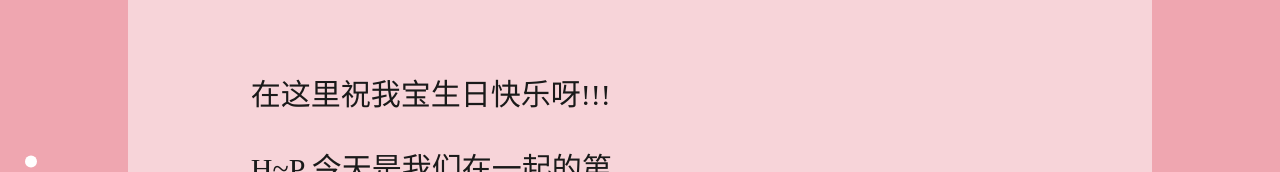
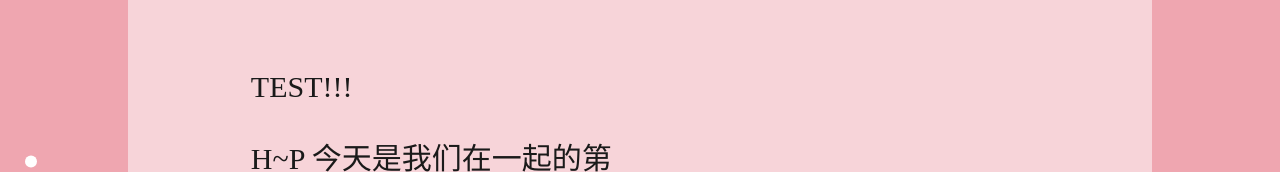
Before and after one commit to Ccwp7/jswork, a website: page Memories.html in a window 1280 px wide. Shown: the part 169-341 px from the top of the page. Drawn offline with Linux system fonts and the light colour scheme.

Commit message:
Update Memories.html

```diff
--- a/Memories.html
+++ b/Memories.html
@@ -16,7 +16,7 @@
         <div class="section">
             <div class="ly-box01">
                 <div class="ly-txt01">
-                    <p class="ly-stxt01">在这里祝我宝生日快乐呀!!!</p>
+                    <p class="ly-stxt01">TEST!!!</p>
                     <p class="ly-stxt02"> H~P 今天是我们在一起的第1734天  2017-1-20   ---
 
   2021-10-20</p>
```
